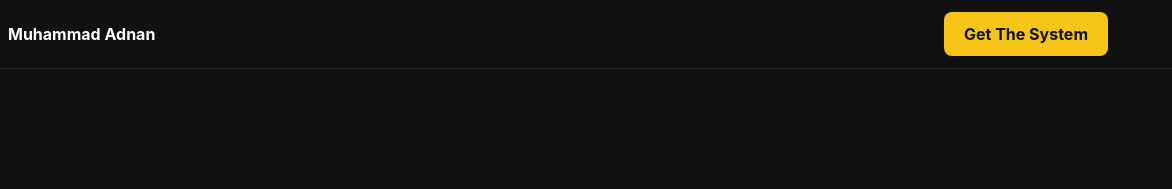
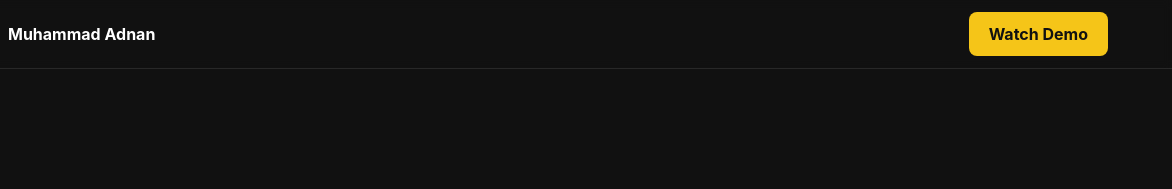
Before and after one commit to muhammedadnanv/Linkedin-Automation, a plain HTML site: page index.html in a window 1280 px wide. Shown: the top 189 px of the page, 108-1280 px from the left. Drawn offline with nearby package versions, Linux system fonts and the light colour scheme.

Commit message:
Update index.html

```diff
--- a/index.html
+++ b/index.html
@@ -56,9 +56,9 @@
                 <img src="https://topmate-profile-pics.s3.ap-south-1.amazonaws.com/profile_pic_3dc1010f-3781-4957-8250-c936dadcbe04.jpeg" alt="Muhammad Adnan's profile picture" class="w-10 h-10 rounded-full border-2 border-primary">
                 <span class="font-bold text-text-primary hidden sm:inline">Muhammad Adnan</span>
             </div>
-            <a href="https://topmate.io/muhammad_adnan10/1610387/pay?utm_source=spotlight&utm_campaign=muhammad_adnan10" target="_blank" rel="noopener" class="bg-primary text-background font-bold rounded-lg transition-colors duration-300 hover:bg-primary-dark">
-                 <span class="hidden sm:inline-flex items-center justify-center px-5 py-2.5 text-base">Get The System</span>
-                 <span class="sm:hidden inline-flex items-center justify-center px-4 py-2 text-sm">Get System</span>
+            <a href="https://www.loom.com/share/2c25b186cd6541daae1431a60f158958?sid=7b5edf4e-8107-44fc-b2f4-b853639a2a13" target="_blank" rel="noopener" class="bg-primary text-background font-bold rounded-lg transition-colors duration-300 hover:bg-primary-dark">
+                 <span class="hidden sm:inline-flex items-center justify-center px-5 py-2.5 text-base">Watch Demo</span>
+                 <span class="sm:hidden inline-flex items-center justify-center px-4 py-2 text-sm">Watch Demo</span>
             </a>
         </div>
     </nav>
```
